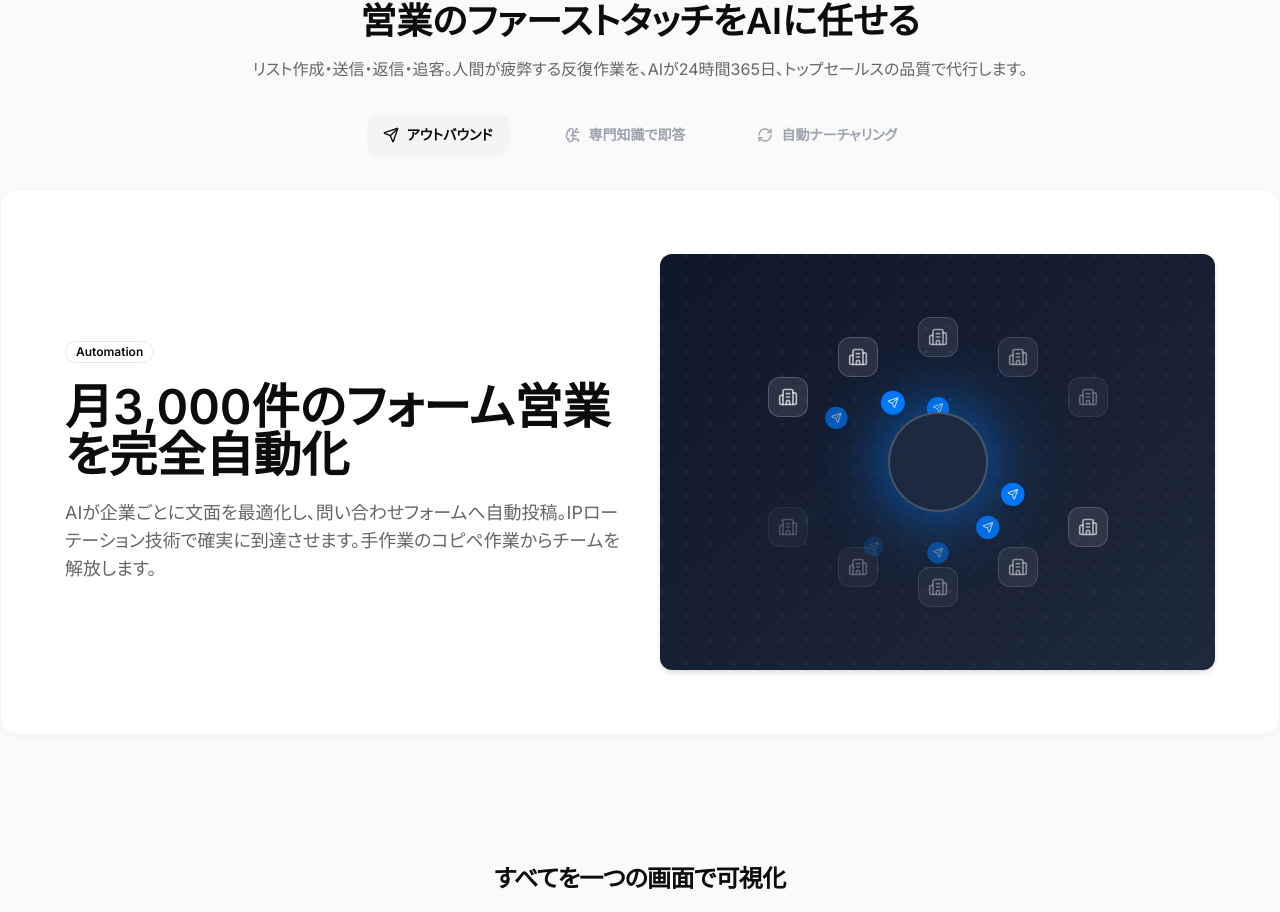
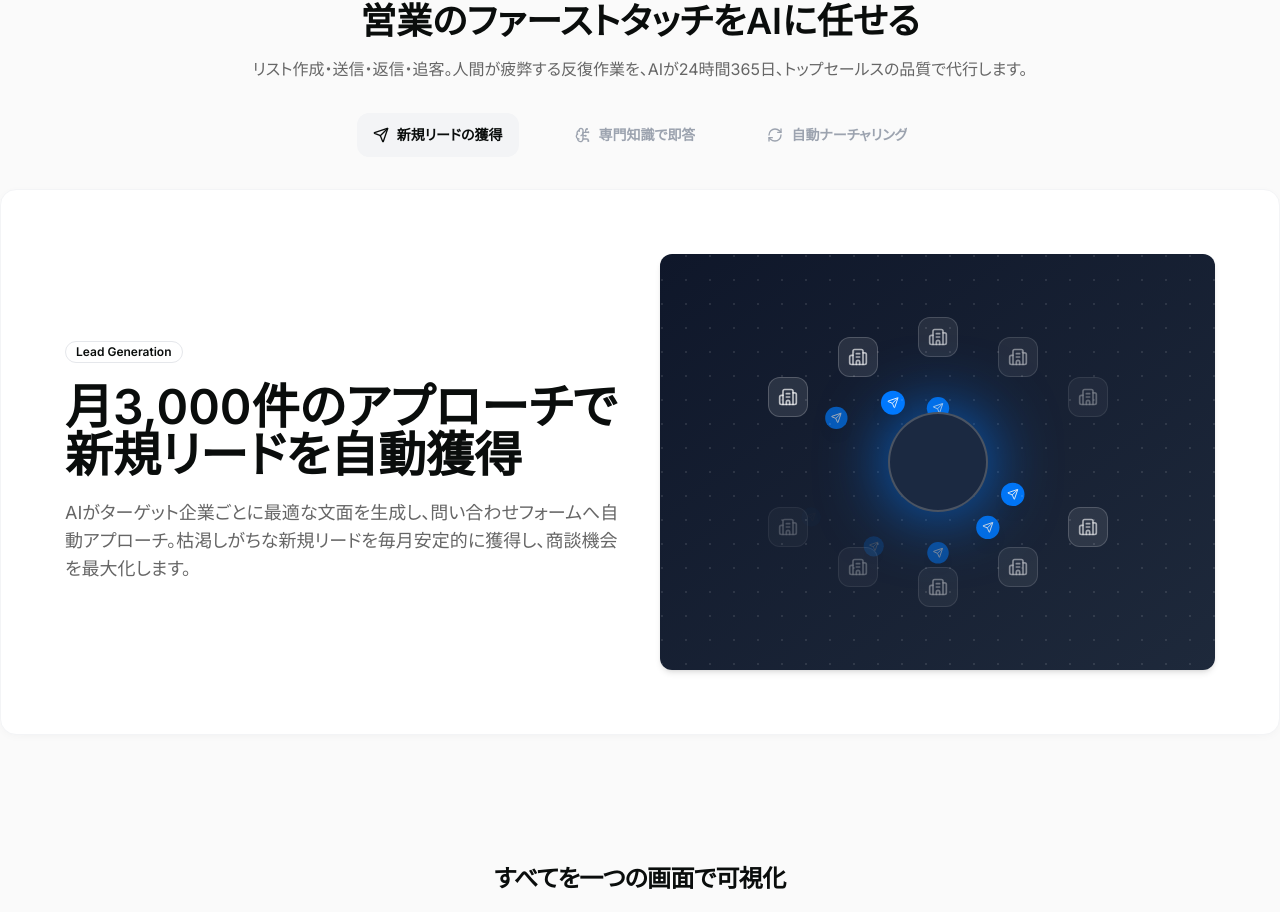
Before and after one commit to mikamishunpei/quicka-sdr-lp, a React (Vite) app: page / in a window 1280 px wide. Shown: the part 2036-2948 px from the top of the page. Built offline with nearby package versions, Linux system fonts and the light colour scheme; grey boxes are pictures that could not be loaded.

Commit message:
Update outbound section text to focus on new lead acquisition

```diff
--- a/src/components/ui/solution.tsx
+++ b/src/components/ui/solution.tsx
@@ -14,12 +14,12 @@ const solutionTabs = [
   {
     value: "tab-1",
     icon: <Send className="h-auto w-4 shrink-0" />,
-    label: "アウトバウンド",
+    label: "新規リードの獲得",
     content: {
-      badge: "Automation",
-      title: "月3,000件のフォーム営業を完全自動化",
+      badge: "Lead Generation",
+      title: "月3,000件のアプローチで新規リードを自動獲得",
       description:
-        "AIが企業ごとに文面を最適化し、問い合わせフォームへ自動投稿。IPローテーション技術で確実に到達させます。手作業のコピペ作業からチームを解放します。",
+        "AIがターゲット企業ごとに最適な文面を生成し、問い合わせフォームへ自動アプローチ。枯渇しがちな新規リードを毎月安定的に獲得し、商談機会を最大化します。",
       buttonText: "詳細を見る",
       visual: <OutboundAnimation />,
     },
```
